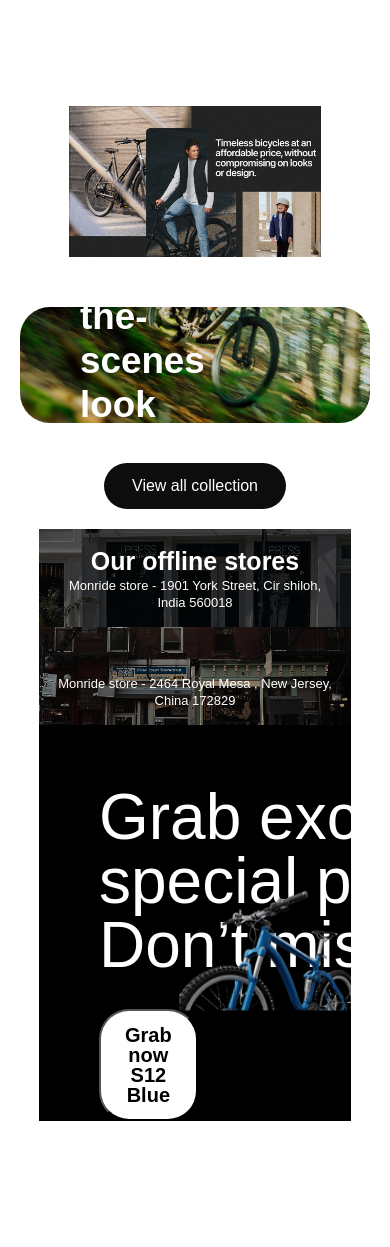
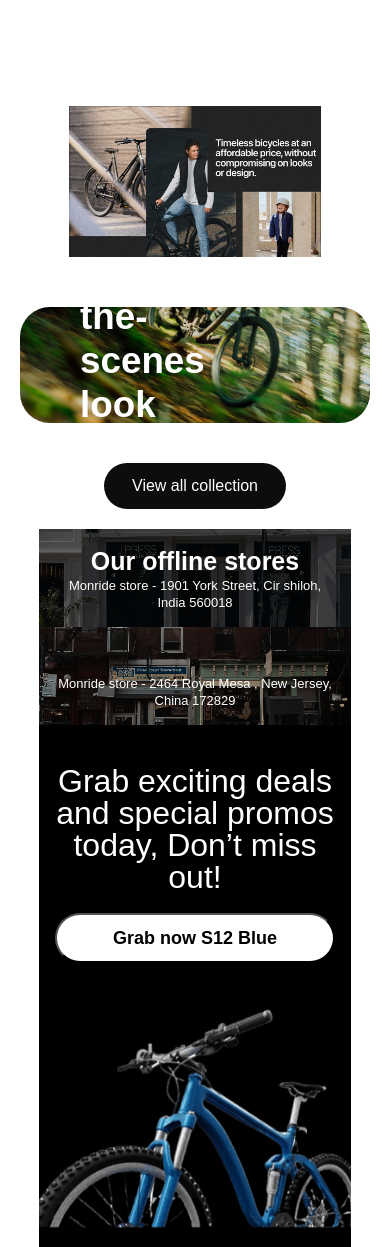
Before and after one commit to Akmalov-dev/Mornride, a React (Vite) app: page / in a window 390 px wide. Shown: the top 1247 px of the page. Before the commit the page ends 1121 px from the top, so only its background shows below. Built offline with nearby package versions, Linux system fonts and the light colour scheme.

Commit message:
grab star css btn responsive

```diff
--- a/src/components/Grab/Grab.css
+++ b/src/components/Grab/Grab.css
@@ -38,3 +38,50 @@
     width: 100%;
 
 }
+/* --- RESPONSIVE O'ZGARISHLAR --- */
+
+/* Planshetlar uchun (1024px dan kichik) */
+@media (max-width: 1024px) {
+    .grab-left {
+        max-width: 50%;
+    }
+    .grab-text {
+        width: 100%;
+        font-size: 48px; /* Matnni biroz kichraytiramiz */
+    }
+}
+
+/* Kichik planshet va katta telefonlar uchun (768px dan kichik) */
+@media (max-width: 768px) {
+    .grab-wrapper {
+        flex-direction: column; /* Matn va rasmni ustma-ust qo'yadi */
+        text-align: center;
+        padding-top: 40px;
+    }
+    .grab-left {
+        max-width: 90%;
+        padding-left: 0;
+        margin-bottom: 30px;
+    }
+    .grab-text {
+        font-size: 40px;
+        margin-bottom: 20px;
+    }
+    .grab-right {
+        max-width: 80%; /* Rasm telefonda juda katta bo'lmasligi uchun */
+    }
+}
+
+/* Telefonlar uchun (480px dan kichik) */
+@media (max-width: 480px) {
+    .grab-text {
+        font-size: 32px; /* Juda kichik ekranlar uchun */
+    }
+    .grab-btn {
+        width: 100%; /* Tugma telefon ekranida to'liq bo'lishi qulayroq */
+        font-size: 18px;
+    }
+    .grab-right {
+        max-width: 100%;
+    }
+}
```
